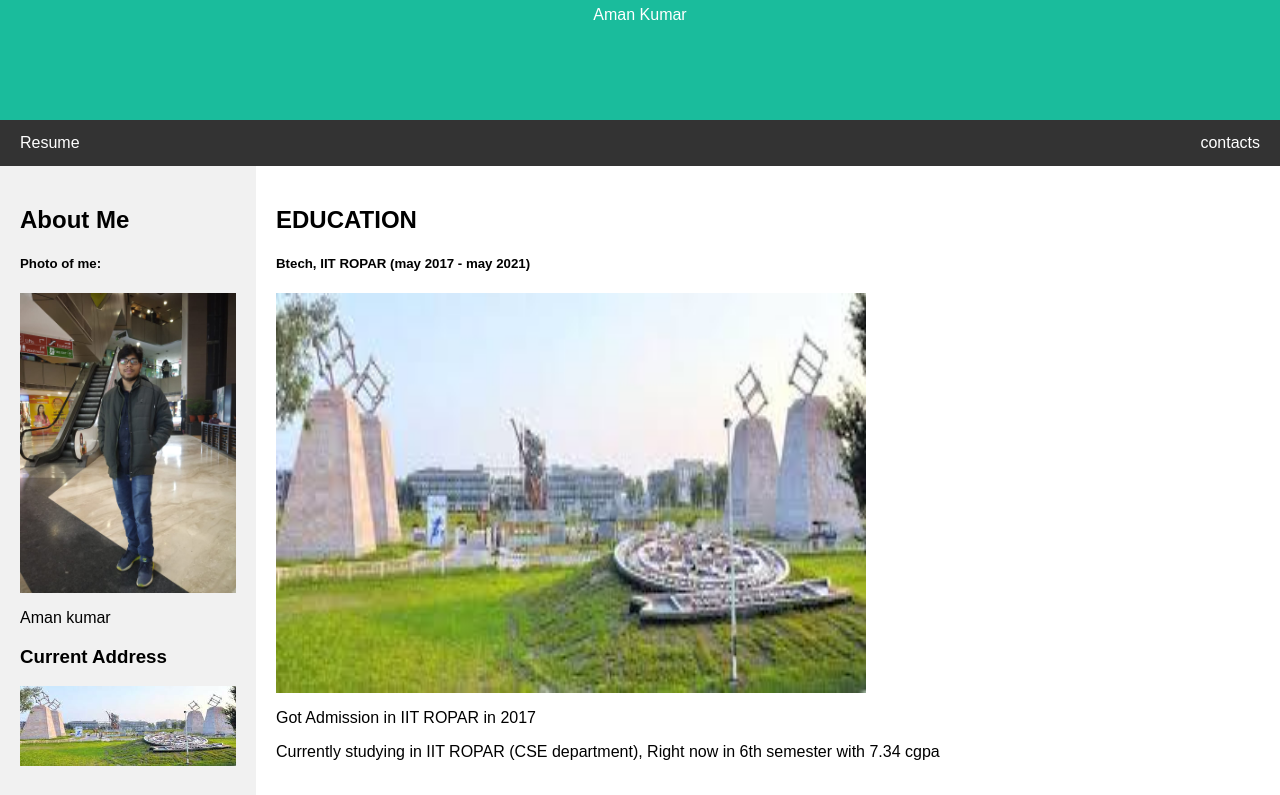
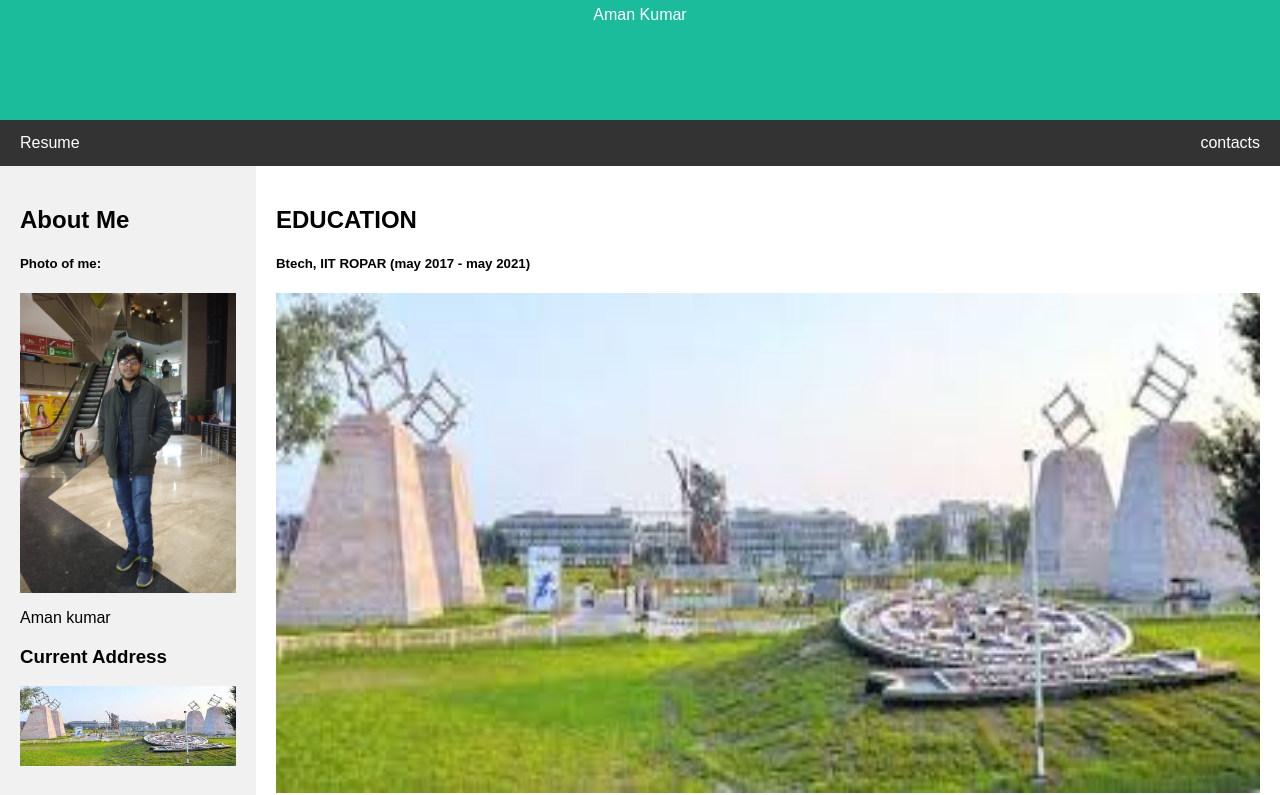
Before and after one commit to Aman214/My_profile, a plain HTML site: page index.html in a window 1280 px wide. Shown: the part 173-968 px from the top of the page. Drawn offline with Linux system fonts and the light colour scheme.

Commit message:
increase size of iit image

```diff
--- a/index.html
+++ b/index.html
@@ -78,7 +78,7 @@ body {
 /* Fake image, just for this example */
 .fakeimg {
   background-color: #aaa;
-  width: 60%;
+  width: 100%;
   padding: 0px;
 }
 
@@ -149,7 +149,7 @@ body {
   <div class="main">
     <h2>EDUCATION</h2>
     <h5>Btech, IIT ROPAR (may 2017 - may 2021)</h5>
-    <div class="fakeimg" style="height:400px;"><img id="img_aman" src="Image/iit1.jpeg" alt="Image"></div>
+    <div class="fakeimg" style="height:500px;"><img id="img_aman" src="Image/iit1.jpeg" alt="Image"></div>
     <p>Got Admission in IIT ROPAR in 2017</p>
     <p>Currently studying in IIT ROPAR (CSE department), Right now in 6th semester with 7.34 cgpa</p>
     <br>
```
